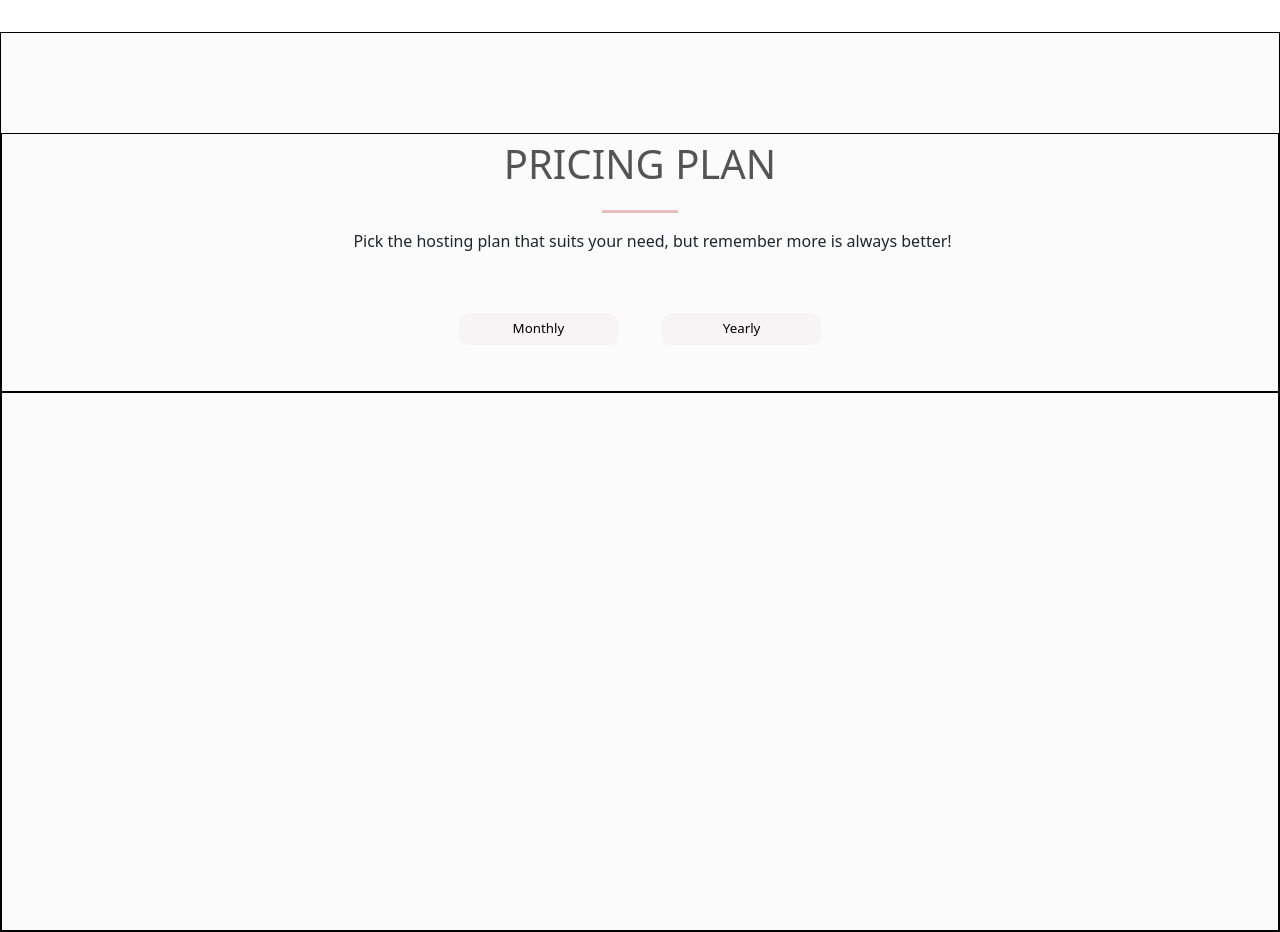
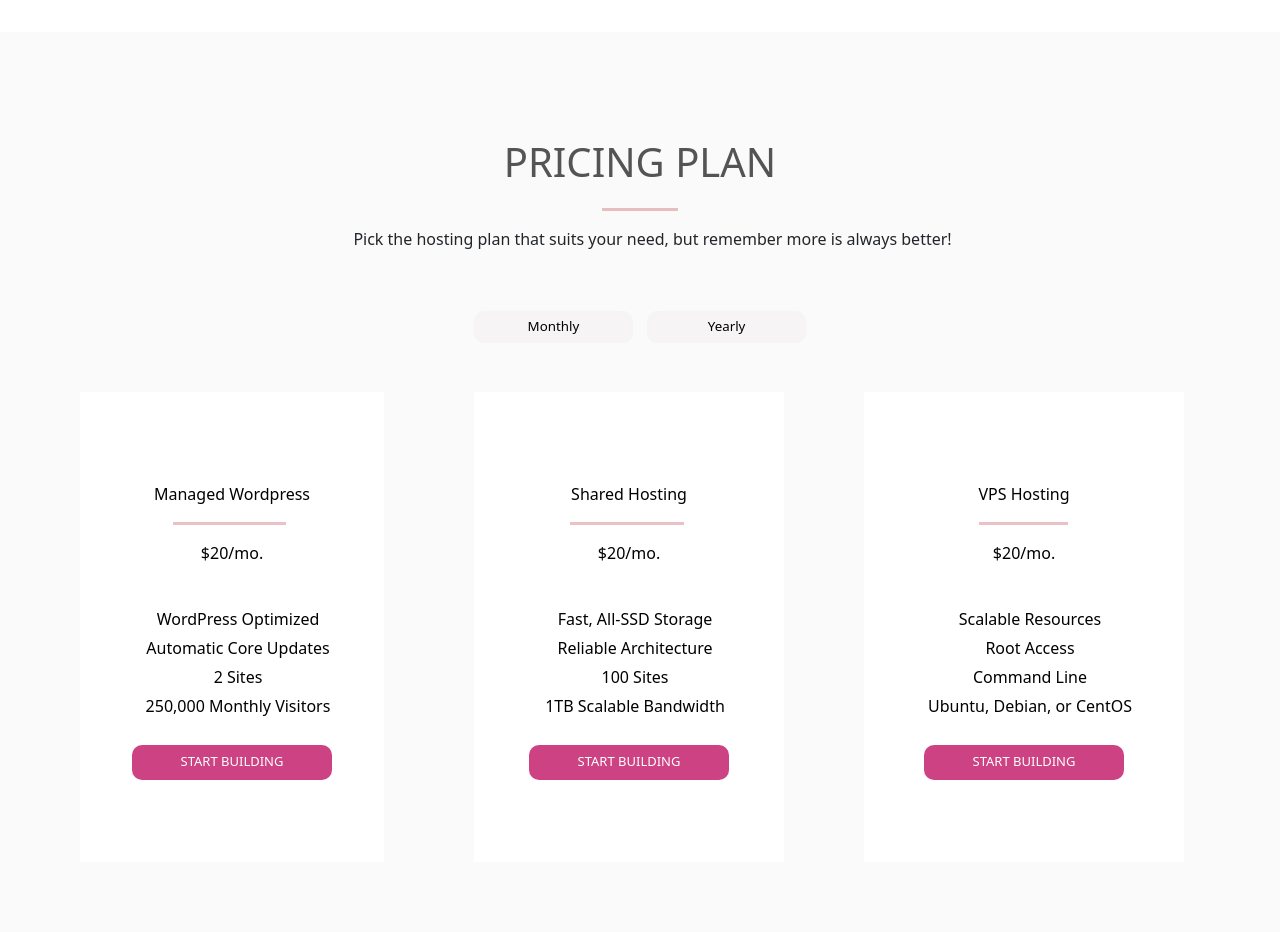
Before and after one commit to kavingithub7/Finalproject, a React (Create React App) app in the folder finalproject/: page /pricing in a window 1280 px wide. Shown: the part 4240-5172 px from the top of the page. Built offline with nearby package versions, Linux system fonts and the light colour scheme.

Commit message:
section seven added

```diff
--- a/finalproject/src/Pricingsection.css
+++ b/finalproject/src/Pricingsection.css
@@ -1,12 +1,12 @@
 .Pricingsection{
     height: 900px;
     display: grid;
-    border: 1px solid black;
-    background-color: rgb(251, 251, 251);
+    /* border: 1px solid black; */
+    background-color: rgb(250, 250, 250);
     grid-template-rows: 40% 60%;
 }
 .pricing-header{
-    border: 1px solid black;
+    /* border: 1px solid black; */
     margin-top: 100px;
     text-align: center;
 }
@@ -39,7 +39,7 @@
  }
  .button-yearly{
     border-color: transparent;
-    margin-left: 40px;
+    margin-left: 10px;
     width: 159px;
     height: 32px;
     margin-top: 60px;
@@ -64,5 +64,76 @@
 
 }
 .pricing-content{
-    border: 1px solid black;
+    /* border: 1px solid black; */
+    display: grid;
+    grid-template-columns: 30% 25% 25%;
+    margin-bottom: 70px;
+    column-gap: 80px;
 }
+.managedwrodpress{
+    margin-left: 80px;
+    /* border: 1px solid black; */
+    text-align: center;
+    background-color: rgb(255, 255, 255);
+ }
+
+.sharedhosting{
+    text-align: center;
+    background-color: white;
+    /* border: 1px solid black; */
+    margin-left: 10px;
+}
+.vpshosting{
+    text-align: center;
+    background-color: white;
+    /* border: 1px solid black; */
+}
+.wordpress-header{
+    margin-top: 90px;
+    color: rgb(0, 0, 0);
+    font-weight: 500;
+
+}
+.wordpress-line{
+    border-top: 3px solid #aa0919;
+    width: 37%;
+    margin-left: 30.7%;
+}
+.wordpress-price{
+    color: rgb(0, 0, 0);
+    font-weight: 500;
+}
+.list{
+    list-style-type: none;
+    margin-left: -20px;
+   line-height: 29px;
+}
+.wordpress-list{
+    margin-top: 40px;
+    font-weight: 500;
+    color: black;
+}
+.startbuilding-button{
+    margin-top: 8px;
+    width: 200px;
+    height: 35px;
+    font-size: small;
+    border-radius: 10px;
+    color:white;
+    background-color: #cc4282;
+    border-color: transparent;
+}
+.startbuilding-button:hover{
+    background: linear-gradient(to right, #dc3545,#e31374, #c11b69,#dc3545);
+}
+.sharedhosting-line{
+    border-top: 3px solid #aa0919;
+    width: 37%;
+    margin-left: 30.9%;
+}
+.vpshosting-line{
+    border-top: 3px solid #aa0919;
+    width: 27.8%;
+    margin-left: 36%;
+
+}
--- a/finalproject/src/Pricingsection.jsx
+++ b/finalproject/src/Pricingsection.jsx
@@ -1,5 +1,15 @@
+import {useState } from "react"
 export default function Pricingsection()
 {
+  const[price,setprice] = useState("$20/mo.")
+
+  const Monthly =()=>{
+   setprice("$20/mo.")
+}
+const Yearly=()=>{
+  setprice("$216/yr.")
+}
+
     return (
         <div className="Pricingsection">
           <div className="pricing-header">
@@ -7,9 +17,52 @@ export default function Pricingsection()
                 <span className="forpricing-header">PRICING PLAN</span><br/>
                 <hr className="forpricing-line"></hr>
                 <span className="forpricing-paragarph">Pick the hosting plan that suits your need, but remember more is always better!</span><br/>
-                <button className="button-monthly">Monthly</button>  <button className="button-yearly">Yearly</button>
+                <button onClick={Monthly} className="button-monthly">Monthly</button >  <button onClick={Yearly} className="button-yearly">Yearly</button>
                </div>
-          <div className="pricing-content"></div>
+          <div className="pricing-content">
+            <div className="managedwrodpress">
+              <p className="wordpress-header">Managed Wordpress</p>
+              <hr className="wordpress-line"></hr>
+              <p className="wordpress-price"> {price}</p>
+              <div className="wordpress-list">
+              <ol className="list">
+                <li>WordPress Optimized</li>
+                <li>Automatic Core Updates</li>
+                <li>2 Sites</li>
+                <li>250,000 Monthly Visitors</li>
+                </ol>
+                </div>
+                <button className="startbuilding-button">START BUILDING</button>
+            </div>
+            <div className="sharedhosting">
+            <p className="wordpress-header">Shared Hosting</p>
+              <hr className="sharedhosting-line"></hr>
+              <p className="wordpress-price"> {price}</p>
+              <div className="wordpress-list">
+              <ol className="list">
+                <li>Fast, All-SSD Storage</li>
+                <li>Reliable Architecture</li>
+                <li>100 Sites</li>
+                <li>1TB Scalable Bandwidth</li>
+                </ol>
+                </div>
+                <button className="startbuilding-button">START BUILDING</button>
+            </div>
+            <div className="vpshosting">
+            <p className="wordpress-header">VPS Hosting</p>
+              <hr className="vpshosting-line"></hr>
+              <p className="wordpress-price"> {price}</p>
+              <div className="wordpress-list">
+              <ol className="list">
+                <li>Scalable Resources</li>
+                <li>Root Access</li>
+                <li>Command Line</li>
+                <li>Ubuntu, Debian, or CentOS</li>
+                </ol>
+                </div>
+                <button className="startbuilding-button">START BUILDING</button>
+            </div>
+          </div>
         </div>
     )
 }
```
